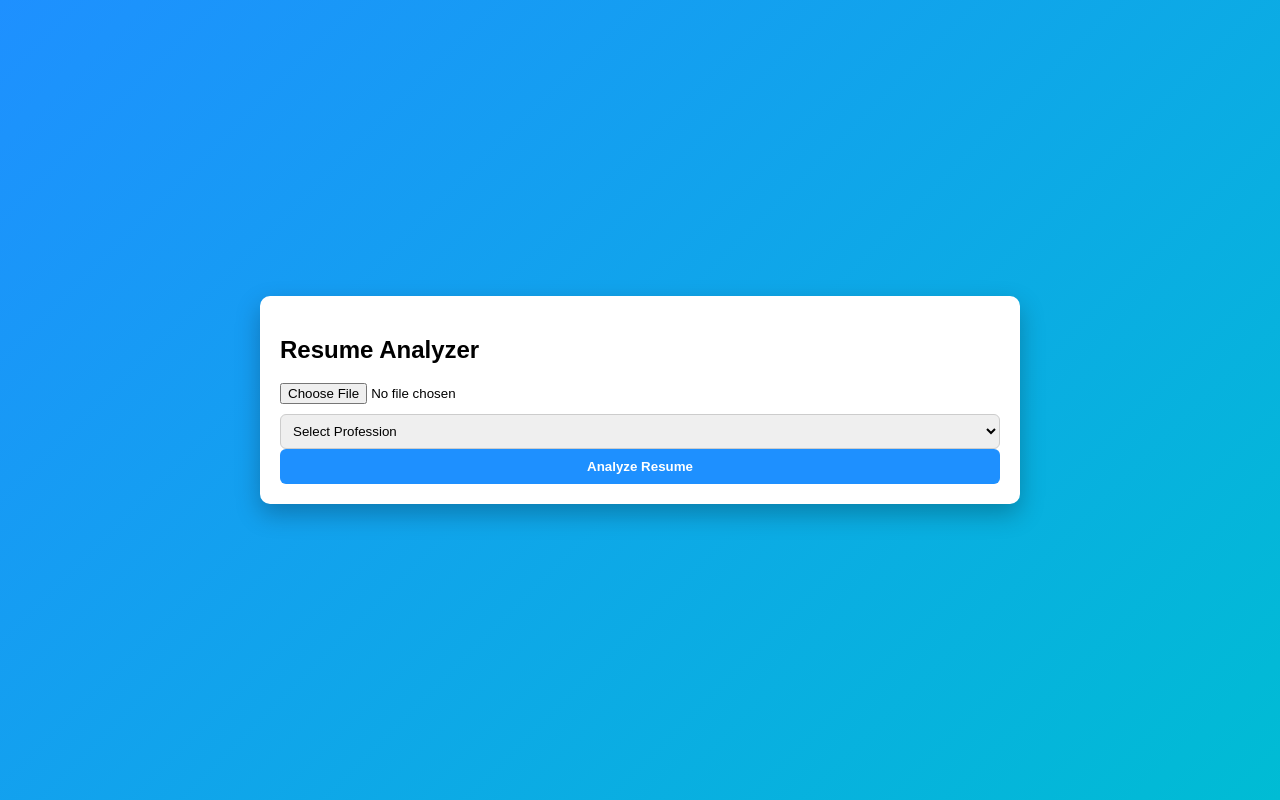
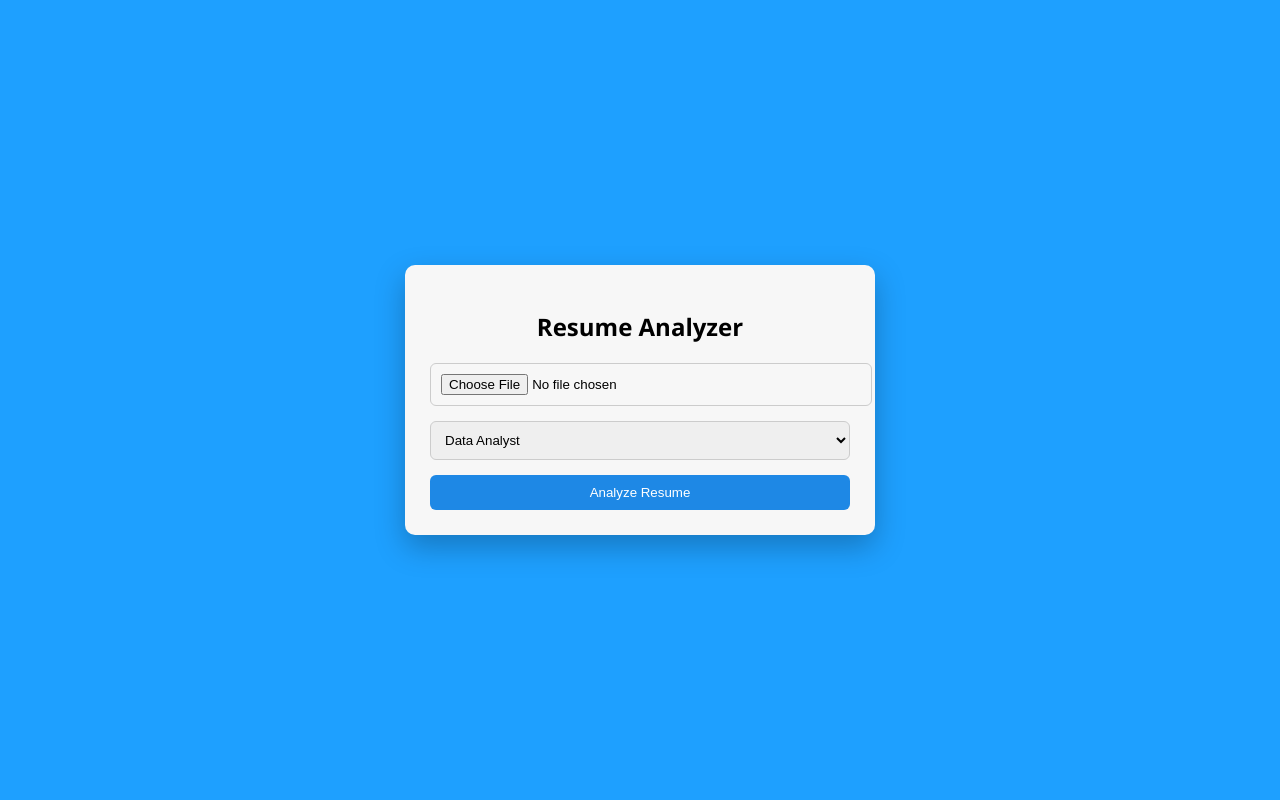
Before and after one commit to jayanthkumar2507/csv_project, a Flask app: page / in a window 1280 px wide. Run offline with Flask 3, Linux system fonts and the light colour scheme.

Commit message:
UI fixes and final resume analyzer update

```diff
--- a/app.py
+++ b/app.py
@@ -1,123 +1,105 @@
 import os, json
-from flask import Flask, render_template, request, redirect
+from flask import Flask, render_template, request
 from groq import Groq
-from PyPDF2 import PdfReader
-from google.oauth2 import service_account
-from googleapiclient.discovery import build
+from dotenv import load_dotenv
+import gspread
+from google.oauth2.service_account import Credentials
+from datetime import datetime
+import PyPDF2
 
+load_dotenv()
 app = Flask(__name__)
 
-# -------- GROQ --------
-client = Groq(api_key=os.environ.get("GROQ_API_KEY"))
+# ---------- GROQ ----------
+groq_client = Groq(api_key=os.getenv("GROQ_API_KEY"))
 
-# -------- GOOGLE SHEETS --------
-SCOPES = ["https://www.googleapis.com/auth/spreadsheets"]
-SPREADSHEET_ID = os.environ.get("SPREADSHEET_ID")
+# ---------- GOOGLE SHEETS ----------
+SCOPES = [
+    "https://www.googleapis.com/auth/spreadsheets",
+    "https://www.googleapis.com/auth/drive"
+]
+creds = Credentials.from_service_account_file("service_account.json", scopes=SCOPES)
+gs = gspread.authorize(creds)
+sheet = gs.open("Resume_Analysis_Data").sheet1
+# ----------------------------------
 
-creds = service_account.Credentials.from_service_account_file(
-    "service_account.json", scopes=SCOPES
-)
-
-sheet_service = build("sheets", "v4", credentials=creds)
-
-# -------- HELPERS --------
-def extract_text(pdf_file):
-    reader = PdfReader(pdf_file)
+def extract_text(pdf):
+    reader = PyPDF2.PdfReader(pdf)
     text = ""
     for page in reader.pages:
-        text += page.extract_text() or ""
+        if page.extract_text():
+            text += page.extract_text()
     return text
 
+@app.route("/")
+def upload():
+    return render_template("upload.html")
 
-def analyze_resume(text, profession):
+@app.route("/analyze", methods=["POST"])
+def analyze():
+    resume_text = extract_text(request.files["resume"])
+    profession = request.form.get("profession")
+
     prompt = f"""
-You are an expert resume reviewer.
+You are an expert resume evaluator for STUDENT / INTERN level candidates.
 
-Analyze the resume for the target profession:
-{profession}
+Target Profession: {profession}
 
-Rules:
-- strengths → positive skills or qualities
-- weaknesses → soft-skill or experience limitations
-- skill_gaps → missing technical skills (nouns only)
-- learning_suggestions → action steps (verbs like Learn, Build, Practice)
-- tools → software or technologies only
-- internships → realistic internship roles
+Return ONLY valid JSON. Do NOT include score.
 
-Do NOT repeat ideas across sections.
-Return ONLY valid JSON.
+Ensure weaknesses are REAL skill-based weaknesses.
 
-JSON FORMAT:
+Format:
 {{
+  "target_role": "{profession}",
+  "skills_identified": [],
   "strengths": [],
   "weaknesses": [],
   "skill_gaps": [],
   "learning_suggestions": [],
-  "tools": [],
-  "internships": []
+  "tools_recommended": [],
+  "internship_recommendations": []
 }}
 
 Resume:
-{text}
+{resume_text}
 """
 
-    response = client.chat.completions.create(
+    response = groq_client.chat.completions.create(
         model="llama-3.1-8b-instant",
         messages=[{"role": "user", "content": prompt}],
-        temperature=0.15
+        temperature=0.3
     )
 
-    return json.loads(response.choices[0].message.content)
+    raw = response.choices[0].message.content.strip()
 
+    try:
+        data = json.loads(raw)
+    except:
+        data = {
+            "target_role": profession,
+            "skills_identified": ["Python"],
+            "strengths": ["Basic programming knowledge"],
+            "weaknesses": [
+                "Limited hands-on project experience",
+                "Lack of real-world industry exposure"
+            ],
+            "skill_gaps": ["Advanced concepts"],
+            "learning_suggestions": ["Practice projects"],
+            "tools_recommended": ["Git", "VS Code"],
+            "internship_recommendations": [f"{profession} Intern"]
+        }
 
-def safe_join(items):
-    cleaned = []
-    for i in items:
-        if isinstance(i, dict):
-            cleaned.append(str(list(i.values())[0]))
-        else:
-            cleaned.append(str(i))
-    return " | ".join(cleaned)
+    # Save to Google Sheets
+    sheet.append_row([
+        datetime.now().strftime("%Y-%m-%d %H:%M:%S"),
+        data["target_role"],
+        ", ".join(data["skills_identified"]),
+        ", ".join(data["weaknesses"]),
+        ", ".join(data["internship_recommendations"])
+    ])
 
-
-def save_to_sheets(filename, profession, result):
-    values = [[
-        filename,
-        profession,
-        safe_join(result["strengths"]),
-        safe_join(result["weaknesses"]),
-        safe_join(result["skill_gaps"]),
-        safe_join(result["learning_suggestions"]),
-        safe_join(result["tools"]),
-        safe_join(result["internships"])
-    ]]
-
-    sheet_service.spreadsheets().values().append(
-        spreadsheetId=SPREADSHEET_ID,
-        range="Sheet1!A1",
-        valueInputOption="RAW",
-        body={"values": values}
-    ).execute()# -------- ROUTES --------
-@app.route("/")
-def home():
-    return render_template("upload.html")
-
-
-@app.route("/analyze", methods=["POST", "GET"])
-def analyze():
-    if request.method == "GET":
-        return redirect("/")
-
-    file = request.files["resume"]
-    profession = request.form.get("profession")
-
-    text = extract_text(file)
-    result = analyze_resume(text, profession)
-
-    save_to_sheets(file.filename, profession, result)
-
-    return render_template("result.html", result=result)
-
+    return render_template("result.html", data=data)
 
 if __name__ == "__main__":
-    app.run(debug=True)
+    app.run(host="0.0.0.0", port=5000)
--- a/static/style.css
+++ b/static/style.css
@@ -1,55 +1,64 @@
 body {
     margin: 0;
-    font-family: Arial;
-    background: linear-gradient(135deg, #1e90ff, #00bcd4);
+    background: #1ea0ff;
+    font-family: Segoe UI, sans-serif;
 }
 
 .page {
-    min-height: 100vh;
     display: flex;
     justify-content: center;
     align-items: center;
+    min-height: 100vh;
 }
 
 .card {
-    background: white;
-    width: 720px;
-    padding: 20px;
+    background: #f7f7f7;
+    width: 420px;
+    padding: 25px;
     border-radius: 10px;
-    box-shadow: 0 10px 25px rgba(0,0,0,0.25);
+    box-shadow: 0 12px 30px rgba(0,0,0,0.25);
 }
 
 .scroll {
-    max-height: 80vh;
+    max-height: 75vh;
     overflow-y: auto;
 }
 
-.section {
-    margin-bottom: 15px;
+h2 {
+    text-align: center;
 }
 
-.btn {
+input, select {
     width: 100%;
     padding: 10px;
-    background: #1e90ff;
+    margin-bottom: 15px;
+    border-radius: 6px;
+    border: 1px solid #ccc;
+}
+
+button {
+    width: 100%;
+    padding: 10px;
+    background: #1e88e5;
     color: white;
     border: none;
     border-radius: 6px;
+    cursor: pointer;
+}
+
+button:hover {
+    background: #1565c0;
+}
+
+.link {
+    display: block;
+    text-align: center;
+    margin-top: 20px;
+    color: #1e88e5;
     font-weight: bold;
     text-decoration: none;
-    display: block;
-    text-align: center;
 }
-.dropdown {
-    width: 100%;
-    padding: 8px;
-    border-radius: 6px;
-    border: 1px solid #ccc;
+.result-card{
+    width: 800px;
+    max-width: 150vw;
 }
-.dropdown {
-    width: 100%;
-    padding: 8px;
-    margin-top: 10px;
-    border-radius: 6px;
-    border: 1px solid #ccc;
-}
--- a/templates/upload.html
+++ b/templates/upload.html
@@ -8,27 +8,24 @@
 
 <div class="page">
     <div class="card">
+
         <h2>Resume Analyzer</h2>
 
-        <form action="/analyze" method="POST" enctype="multipart/form-data">
+        <form action="/analyze" method="post" enctype="multipart/form-data">
 
-            <!-- Resume Upload -->
             <input type="file" name="resume" accept=".pdf" required>
 
-            <!-- Profession Dropdown -->
-            <select name="profession" required class="dropdown">
-                <option value="" disabled selected>Select Profession</option>
+            <select name="profession" required>
                 <option value="Data Analyst">Data Analyst</option>
                 <option value="Data Scientist">Data Scientist</option>
-                <option value="Machine Learning Engineer">Machine Learning Engineer</option>
-                <option value="Software Developer">Software Developer</option>
-                <option value="Cloud Engineer">Cloud Engineer</option>
-                <option value="Business Analyst">Business Analyst</option>
+                <option value="Web Developer">Web Developer</option>
+                <option value="Software Engineer">Software Engineer</option>
+                <option value="AI / ML Engineer">AI / ML Engineer</option>
             </select>
 
-            <button class="btn">Analyze Resume</button>
+            <button type="submit">Analyze Resume</button>
+        </form>
 
-        </form>
     </div>
 </div>
 
```
Also changed, not shown: templates/result.html (+47 -22 lines).
